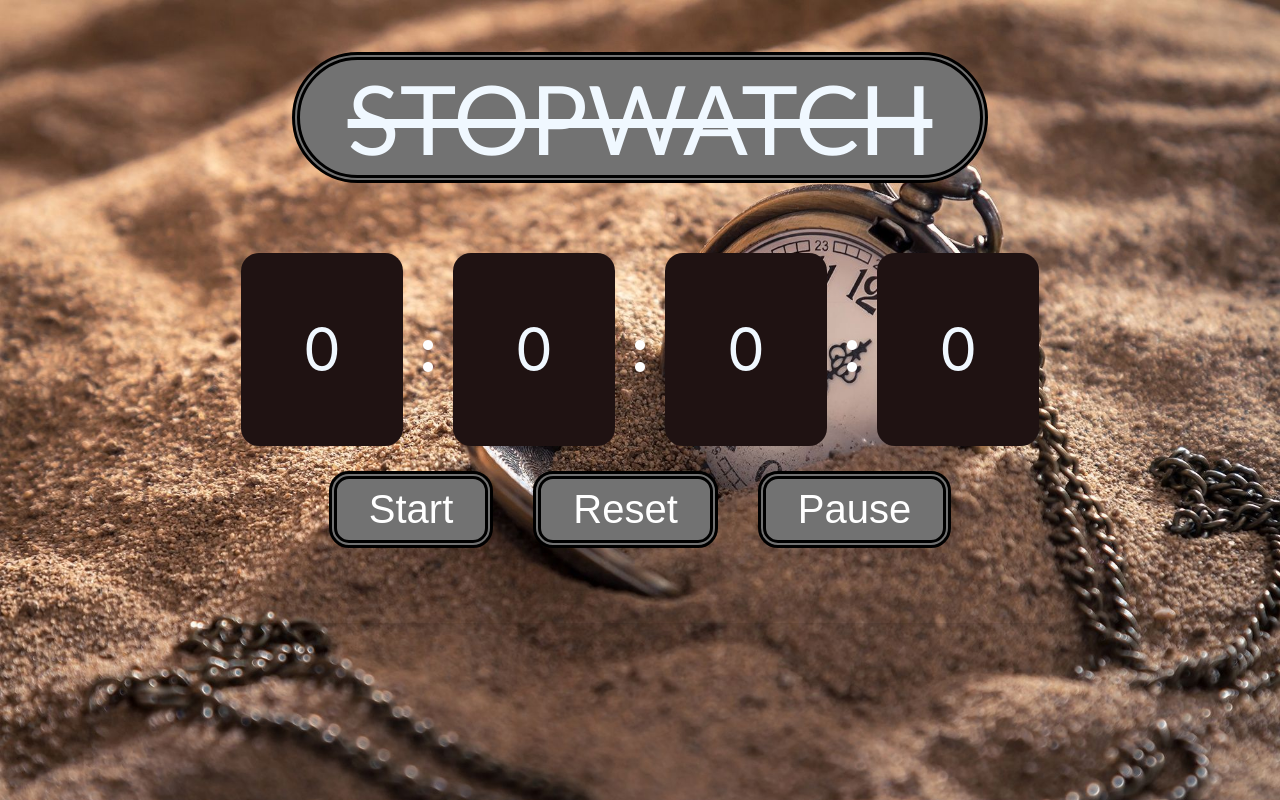
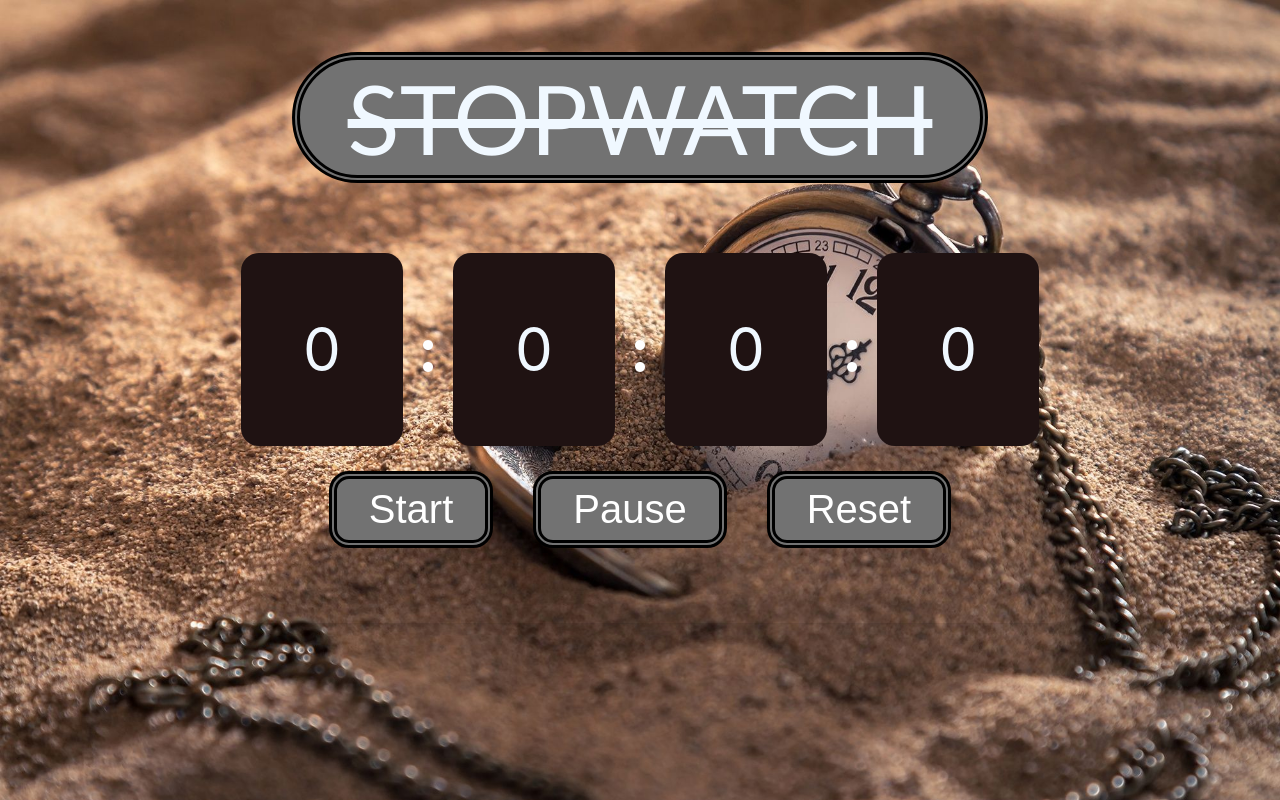
Before and after one commit to HaiderSaleem-Official/stopwatch, a React (Create React App) app: page / in a window 1280 px wide. Built offline with nearby package versions, Linux system fonts and the light colour scheme.

Commit message:
Update Card.js

```diff
--- a/src/Card/Card.js
+++ b/src/Card/Card.js
@@ -72,11 +72,11 @@ const Card = () => {
           <button className="btn" onClick={Start}>
             Start
           </button>
+          <button className="btn" onClick={Pause}>
+            Pause
+          </button>
           <button className="btn" onClick={Reset}>
             Reset
-          </button>
-          <button className="btn" onClick={Pause}>
-            Pause
           </button>
         </div>
       </div>
```
